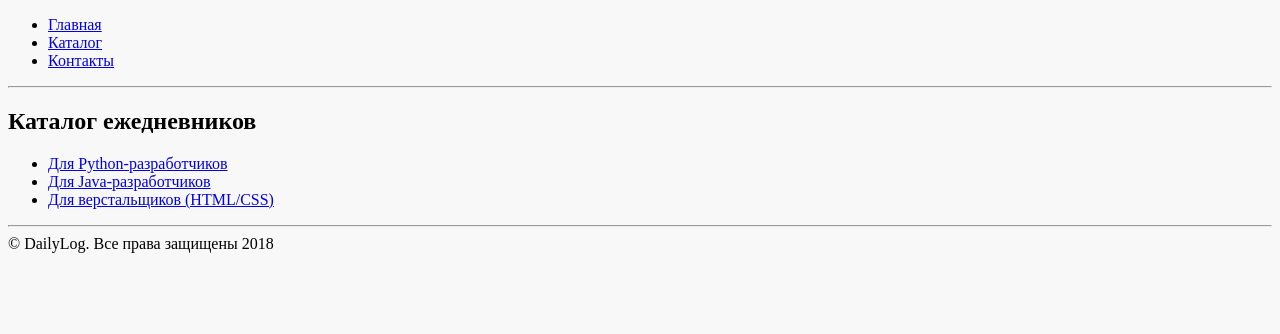
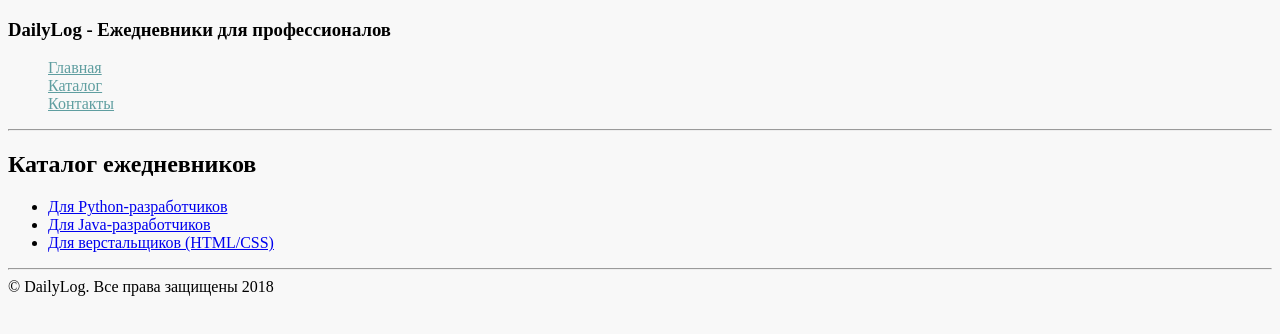
Before and after one commit to tum0xa/geekbrains-html-css, a plain HTML site: page catalog.html in a window 1280 px wide. Drawn offline with Linux system fonts and the light colour scheme.

Commit message:
Changed style for menu

```diff
--- a/catalog.html
+++ b/catalog.html
@@ -6,8 +6,9 @@
         <link rel="stylesheet" href="styles/style.css">
     </head>
     <body>
+        <h3>DailyLog - Ежедневники для профессионалов</h3>
         <!--Меню-->
-        <ul>
+        <ul id="mainMenu">
             <li>
                 <a href="index.html">Главная</a>
             </li>
--- a/styles/style.css
+++ b/styles/style.css
@@ -1,3 +1,11 @@
 body {
     background: #f8f8f8;
 }
+
+ul#mainMenu {
+    list-style-type: none;
+}
+
+ul#mainMenu a {
+    color: cadetblue;
+}
```
Also changed, not shown: catalog/products/python/sku-001.html (+2 -1 lines), catalog/products/python/sku-002.html (+2 -1 lines), catalog/products/python/sku-003.html (+2 -1 lines), catalog/python.html (+2 -1 lines), contacts.html (+1 -1 lines), index.html (+2 -1 lines).
